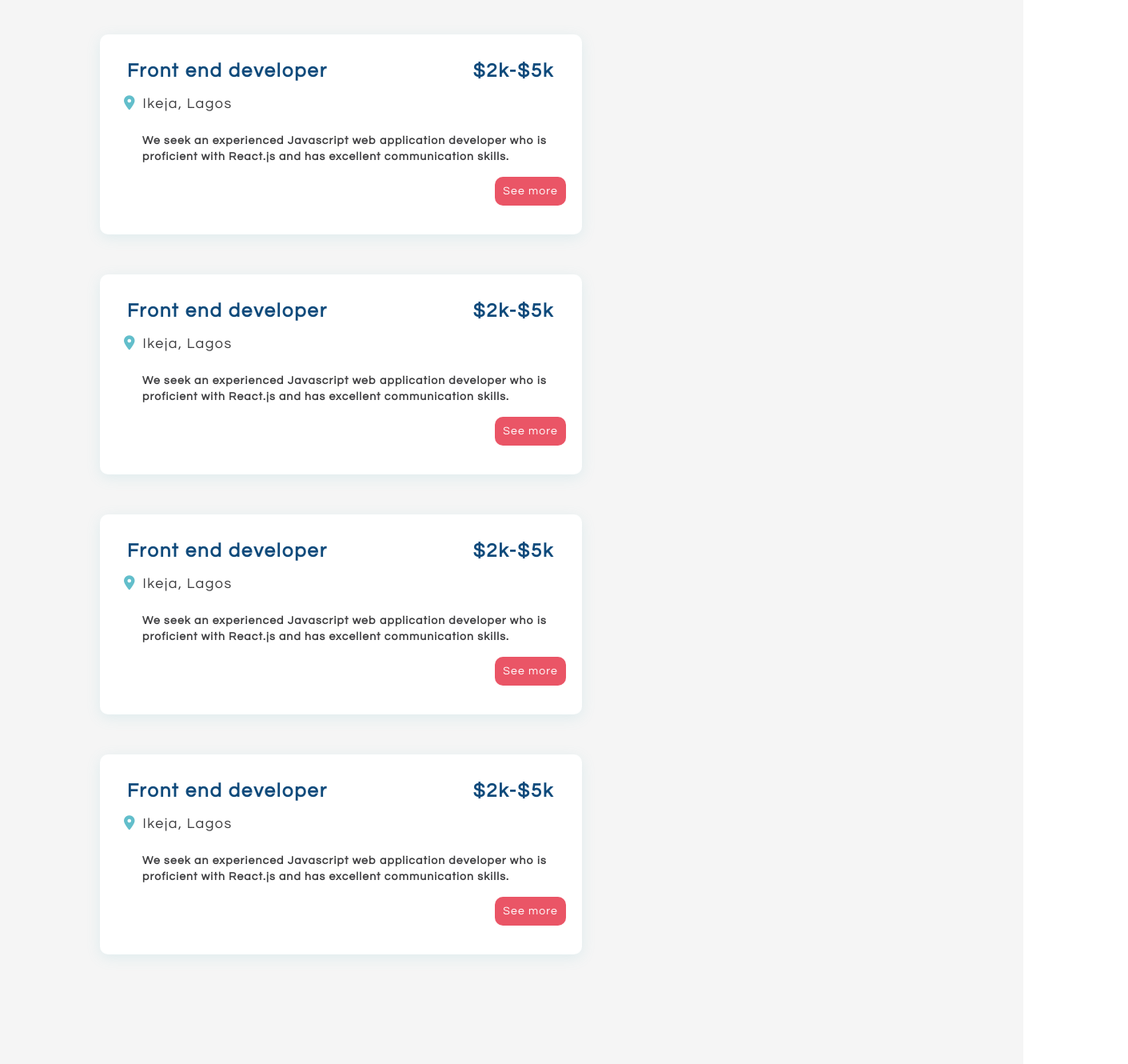
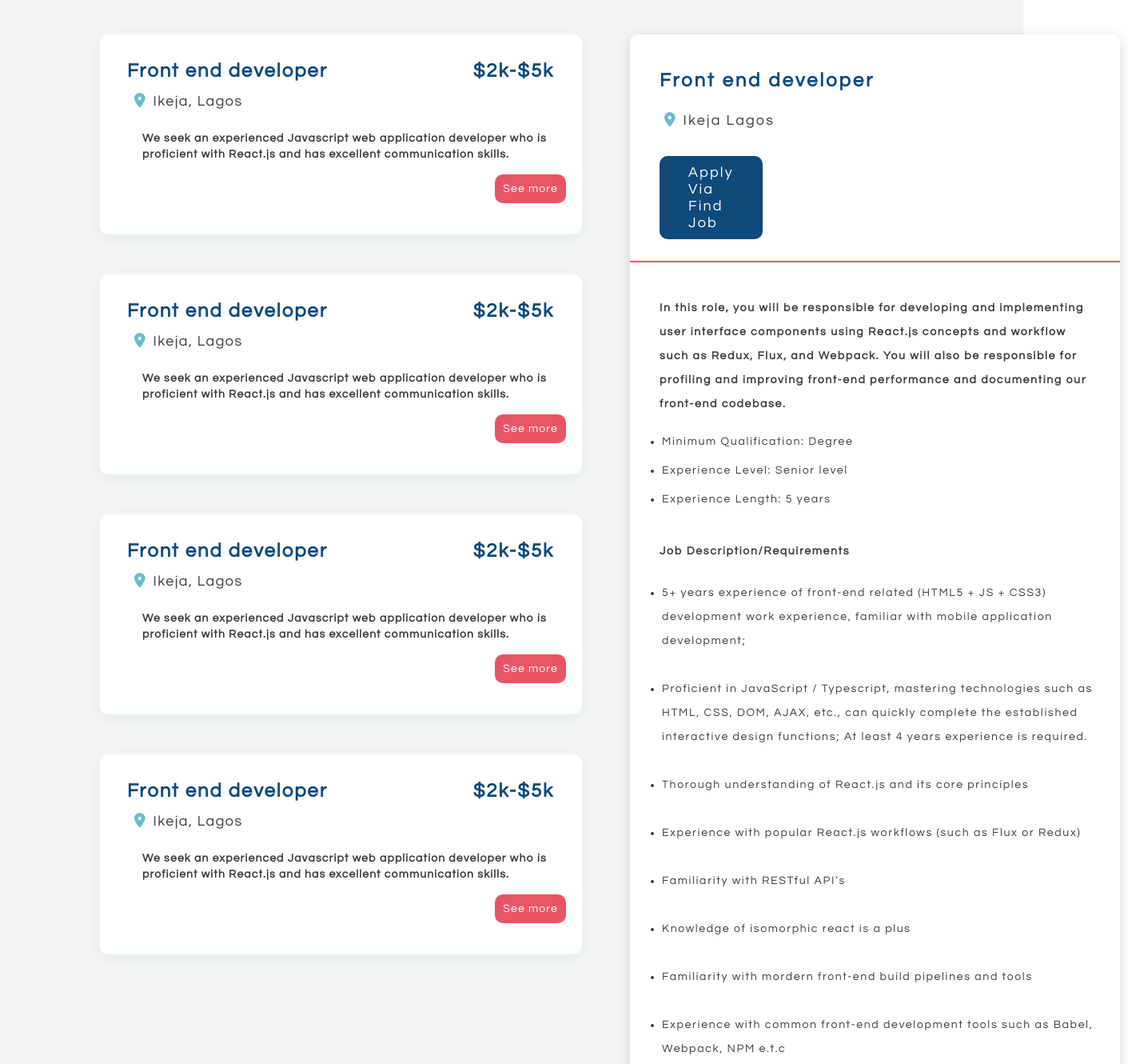
Before and after one commit to phantware/Tedbree-Assessmen, a React (Create React App) app: page / in a window 1280 px wide. Shown: the part 440-1770 px from the top of the page at 80% size, 1411 px wide, since content can reach past the window. Built offline with nearby package versions, Linux system fonts and the light colour scheme.

Commit message:
job seeker components created

```diff
--- /dev/null
+++ b/src/components/jobs/JobSeeker.jsx
@@ -0,0 +1,61 @@
+import React from 'react'
+import './jobseeker.css'
+
+const JobSeeker = () => {
+  return (
+    <div className='jds-main'>
+      <h3 className='jds-title'>Front end developer</h3>
+      <div className='location'>
+        <span>
+          <i className='fas fa-map-marker-alt icon2' />
+        </span>
+        <span className='jds-street'>Ikeja Lagos</span>
+      </div>
+      <div className='jds-apply'>
+        <h3 className='jds-apply-txt'>Apply Via Find Job</h3>
+      </div>
+      <hr className='jds-line' />
+      <h4 className='jds-desc'>
+        In this role, you will be responsible for developing and implementing
+        user interface components using React.js concepts and workflow such as
+        Redux, Flux, and Webpack. You will also be responsible for profiling and
+        improving front-end performance and documenting our front-end codebase.
+      </h4>
+      <ul className='jds-ul'>
+        <li className='jds-li'>Minimum Qualification: Degree</li>
+        <li className='jds-li'>Experience Level: Senior level</li>
+        <li className='jds-li'> Experience Length: 5 years</li>
+      </ul>
+      <h2 className='jds-requirement-title'>Job Description/Requirements</h2>
+      <ul>
+        <li className='jds-req-li'>
+          5+ years experience of front-end related (HTML5 + JS + CSS3)
+          development work experience, familiar with mobile application
+          development;
+        </li>
+        <li className='jds-req-li'>
+          Proficient in JavaScript / Typescript, mastering technologies such as
+          HTML, CSS, DOM, AJAX, etc., can quickly complete the established
+          interactive design functions; At least 4 years experience is required.
+        </li>
+        <li className='jds-req-li'>
+          Thorough understanding of React.js and its core principles
+        </li>
+        <li className='jds-req-li'>
+          Experience with popular React.js workflows (such as Flux or Redux)
+        </li>
+        <li className='jds-req-li'>Familiarity with RESTful API’s</li>
+        <li className='jds-req-li'>Knowledge of isomorphic react is a plus</li>
+        <li className='jds-req-li'>
+          Familiarity with mordern front-end build pipelines and tools
+        </li>
+        <li className='jds-req-li'>
+          Experience with common front-end development tools such as Babel,
+          Webpack, NPM e.t.c
+        </li>
+      </ul>
+    </div>
+  )
+}
+
+export default JobSeeker
--- /dev/null
+++ b/src/components/jobs/jobseeker.css
@@ -0,0 +1,75 @@
+.jds-main {
+  background: #ffffff;
+  box-shadow: 0px 4px 17px rgba(0, 0, 0, 0.15);
+  border-radius: 10px;
+  padding-bottom: 20px;
+}
+.jds-title {
+  font-size: 24px;
+  line-height: 28px;
+  letter-spacing: 0.12em;
+  color: #0f4a7b;
+  padding: 44px 0px 19px 37px;
+}
+.icon2 {
+  font-size: 18px;
+  color: #62becb;
+  margin-left: 43px;
+  margin-top: 7px;
+}
+.jds-street {
+  font-size: 18px;
+  line-height: 21px;
+  letter-spacing: 0.12em;
+  color: #3e3e40;
+}
+.jds-apply {
+  background: #0f4a7b;
+  border-radius: 10px;
+  padding: 10px 36px;
+  margin: 26px 447px 26.63px 37px;
+}
+.jds-apply-txt {
+  font-size: 18px;
+  font-weight: normal;
+  line-height: 21px;
+  letter-spacing: 0.12em;
+  color: #ffffff;
+}
+.jds-line {
+  border: 0.8px solid #ea5566;
+}
+.jds-desc {
+  font-size: 14px;
+  line-height: 30px;
+  letter-spacing: 0.12em;
+  color: #3e3e40;
+  margin: 42.37px 35px 24px 37px;
+}
+
+.jds-li {
+  font-size: 14px;
+  line-height: 16px;
+  letter-spacing: 0.12em;
+  color: #3e3e40;
+  padding-bottom: 20px;
+  list-style: disc;
+}
+
+.jds-requirement-title {
+  font-size: 14px;
+  line-height: 16px;
+  letter-spacing: 0.12em;
+  margin: 29px 0px 29px 37px;
+  color: #3e3e40;
+}
+
+.jds-req-li {
+  font-size: 14px;
+  line-height: 30px;
+  letter-spacing: 0.12em;
+  color: #3e3e40;
+  padding-bottom: 30px;
+  margin-right: 30px;
+  list-style: disc;
+}
--- a/src/pages/home/Home.js
+++ b/src/pages/home/Home.js
@@ -2,6 +2,7 @@ import React from 'react'
 import JobDescription from '../../components/jobs/JobDescription'
 import './home.css'
 import { data } from '../../data'
+import JobSeeker from '../../components/jobs/JobSeeker'
 console.log('here is data', data)
 
 const Home = () => {
@@ -12,7 +13,9 @@ const Home = () => {
           return <JobDescription data={jd} />
         })}
       </div>
-      <div className='home-right'></div>
+      <div className='home-right'>
+        <JobSeeker />
+      </div>
     </div>
   )
 }
```
